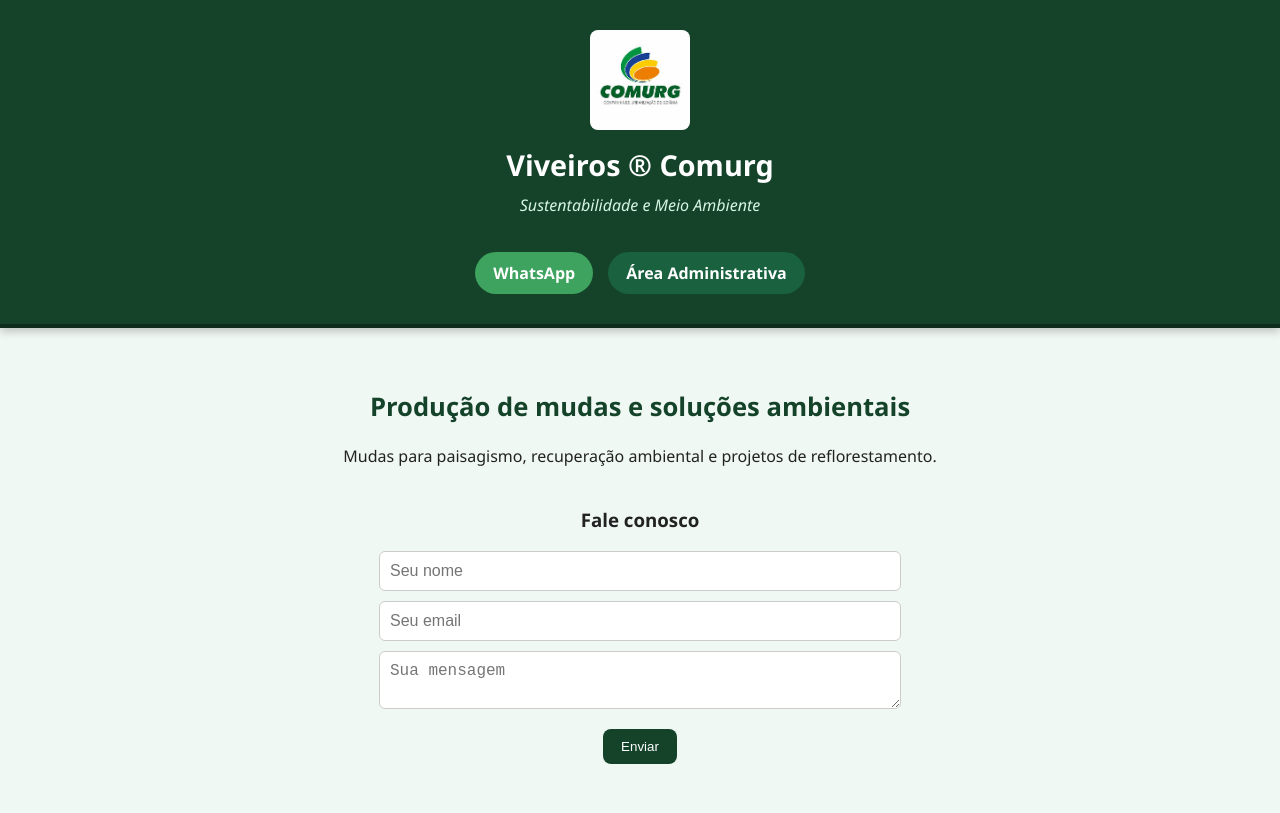
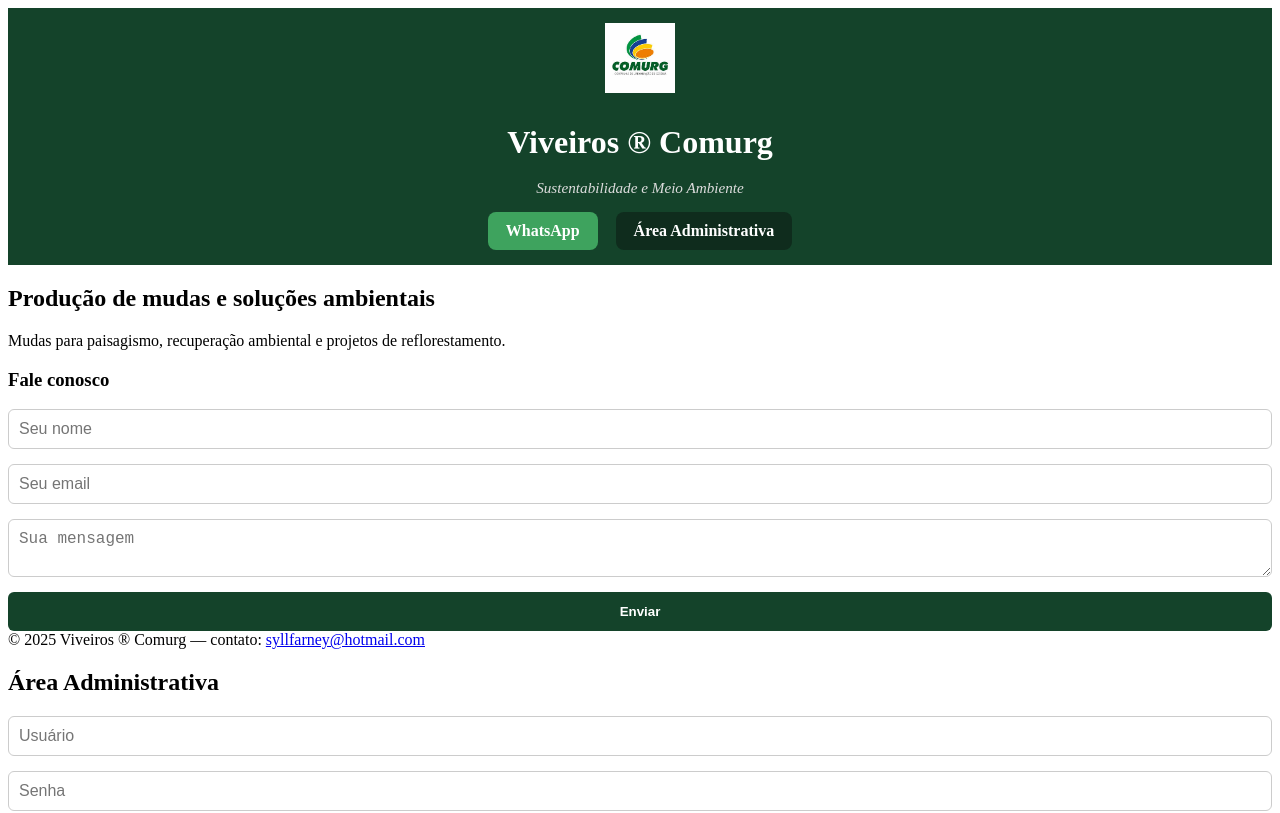
Before and after one commit to syllfarney-max/projeto-viveiro, a React (Vite) app in the folder frontend/: page /admin in a window 1280 px wide. Shown: the top 813 px of the page. Built offline with nearby package versions, Linux system fonts and the light colour scheme.

Commit message:
Update styles.css

```diff
--- a/frontend/src/styles.css
+++ b/frontend/src/styles.css
@@ -1,129 +1,92 @@
-/* === LAYOUT GERAL === */
-body {
-  margin: 0;
-  font-family: "Segoe UI", Roboto, Arial, sans-serif;
-  background-color: #f0f8f4;
-  color: #222;
-}
-
-/* === CABEÇALHO === */
+/* Cabeçalho */
 .site-header {
   background-color: #14432a; /* verde escuro */
+  padding: 15px 0; /* reduzido para deixar o cabeçalho mais compacto */
+  text-align: center;
   color: #fff;
-  padding: 30px 20px;
-  text-align: center;
-  display: flex;
-  flex-direction: column;
-  align-items: center;
-  justify-content: center;
-  box-shadow: 0 4px 8px rgba(0, 0, 0, 0.2);
-  border-bottom: 4px solid #0e2c1c;
 }
 
 .logo {
-  width: 100px;
+  width: 70px; /* antes 80px — menor para equilibrar visual */
   height: auto;
-  margin-bottom: 10px;
-  border-radius: 8px;
-}
-
-h1 {
-  margin: 5px 0;
-  font-size: 1.8rem;
+  margin-bottom: 6px;
 }
 
 .tagline {
-  color: #d6f5e3;
-  margin-top: 5px;
+  color: #dcdcdc;
+  margin-top: -4px;
   font-style: italic;
+  font-size: 0.95rem;
 }
 
-/* === NAVEGAÇÃO === */
-nav {
+/* Container dos botões */
+.button-container {
   display: flex;
   justify-content: center;
-  align-items: center;
-  gap: 15px;
-  margin-top: 20px;
-  flex-wrap: wrap;
+  gap: 18px;
+  margin-top: 10px; /* menor espaçamento */
 }
 
-nav a {
+/* Botões */
+.whatsapp-button,
+.admin-button {
   display: inline-block;
   padding: 10px 18px;
-  border-radius: 25px;
+  border-radius: 8px;
+  text-decoration: none;
+  color: #fff;
   font-weight: bold;
-  text-decoration: none;
-  transition: all 0.3s ease;
+  transition: background-color 0.3s ease;
 }
 
 .whatsapp-button {
   background-color: #3ea35e;
-  color: #fff;
 }
 
 .whatsapp-button:hover {
-  background-color: #2b8c4a;
+  background-color: #2e844b;
 }
 
 .admin-button {
-  background-color: #1a623f;
-  color: #fff;
+  background-color: #0f2c1d;
 }
 
 .admin-button:hover {
-  background-color: #0e422a;
+  background-color: #1a3b29;
 }
 
-/* === CONTEÚDO PRINCIPAL === */
-.container {
+/* Conteúdo principal */
+.main-content {
+  padding: 30px 20px;
+  max-width: 600px;
+  margin: 0 auto;
   text-align: center;
-  padding: 40px 20px;
 }
 
-.hero h2 {
-  font-size: 1.6rem;
-  color: #14432a;
+form {
+  display: flex;
+  flex-direction: column;
+  gap: 15px;
 }
 
-.contact {
-  margin-top: 40px;
-}
-
-/* === FORMULÁRIO === */
-.form input,
-.form textarea {
-  display: block;
-  width: 80%;
-  max-width: 500px;
-  margin: 10px auto;
+input,
+textarea {
   padding: 10px;
+  border: 1px solid #ccc;
   border-radius: 6px;
-  border: 1px solid #ccc;
   font-size: 1rem;
 }
 
-.form button {
-  margin-top: 10px;
+button[type="submit"] {
   background-color: #14432a;
-  color: white;
+  color: #fff;
   border: none;
-  padding: 10px 18px;
-  border-radius: 8px;
+  padding: 12px;
+  border-radius: 6px;
   cursor: pointer;
-  transition: 0.3s;
+  font-weight: bold;
 }
 
-.form button:hover {
-  background-color: #1a623f;
+button[type="submit"]:hover {
+  background-color: #0f2c1d;
 }
-
-/* === RODAPÉ === */
-.site-footer {
-  background-color: #14432a;
-  color: #fff;
-  text-align: center;
-  padding: 15px;
-  font-size: 0.9rem;
-  margin-top: 50px;
-}
```
